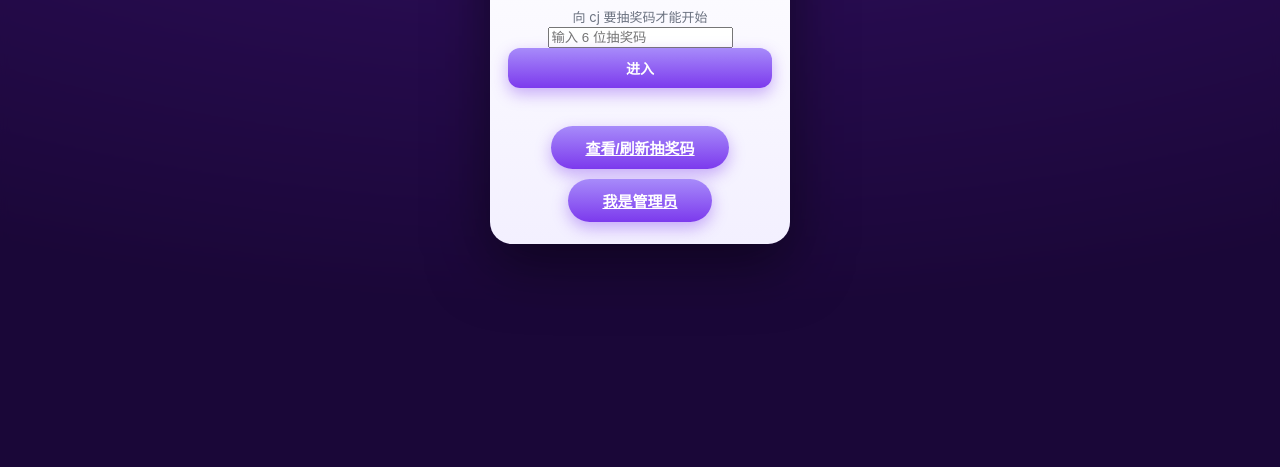
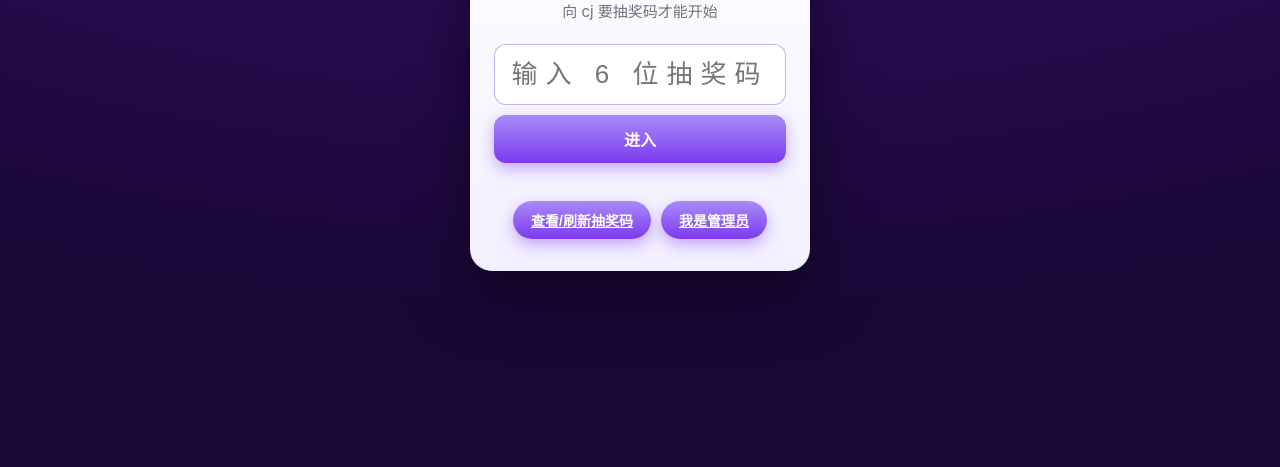
Before and after one commit to Cj-12111/turntable, a plain HTML site: page index.html in a window 1280 px wide. Shown: the part 333-800 px from the top of the page. Drawn offline with Linux system fonts and the light colour scheme.

Commit message:
v7: 入场页字号/行距加大

```diff
--- a/index.html
+++ b/index.html
@@ -99,7 +99,15 @@ body.admin .panel{display:block}
 .gate-admin{font-size:12px;color:#8b5cf6;text-decoration:underline;cursor:pointer;background:none;border:1px solid rgba(139,92,246,.5);border-radius:20px;padding:6px 14px}
 .gate-admin-row{display:flex;gap:10px;justify-content:center;margin-top:14px;flex-wrap:wrap}
 #codeOverlay{z-index:45}
-.code-big{font-size:38px;font-weight:900;letter-spacing:6px;color:#7c3aed;margin:14px 0;text-align:center}
+.code-big{font-size:40px;font-weight:900;letter-spacing:8px;color:#7c3aed;margin:14px 0;text-align:center}
+#gateOverlay .modal.small{padding:32px 24px;width:min(88vw,340px)}
+#gateOverlay h2{font-size:22px;margin-bottom:4px}
+#gateOverlay .gate-sub{font-size:15px;line-height:1.7;color:#6b7280;margin:10px 0 2px}
+#gateOverlay input[type=text]{width:100%;border:1.5px solid rgba(124,58,237,.4);border-radius:12px;padding:14px;
+  font-size:26px;margin:18px 0 8px;outline:none;text-align:center;color:#3b0764;letter-spacing:8px;background:#fff}
+#gateOverlay .pass-btns{margin-top:2px}
+#gateOverlay .pass-btns button{padding:12px;font-size:16px}
+#gateOverlay .gate-admin{font-size:14px;padding:9px 18px}
 .code-box{background:rgba(0,0,0,.25);border:1px dashed rgba(255,255,255,.4);border-radius:12px;padding:10px;margin-bottom:10px;text-align:center}
 .code-box .code-label{font-size:12px;opacity:.75}
 .code-box .code-num{font-size:26px;font-weight:800;letter-spacing:4px;color:#fff;margin:4px 0}
```
